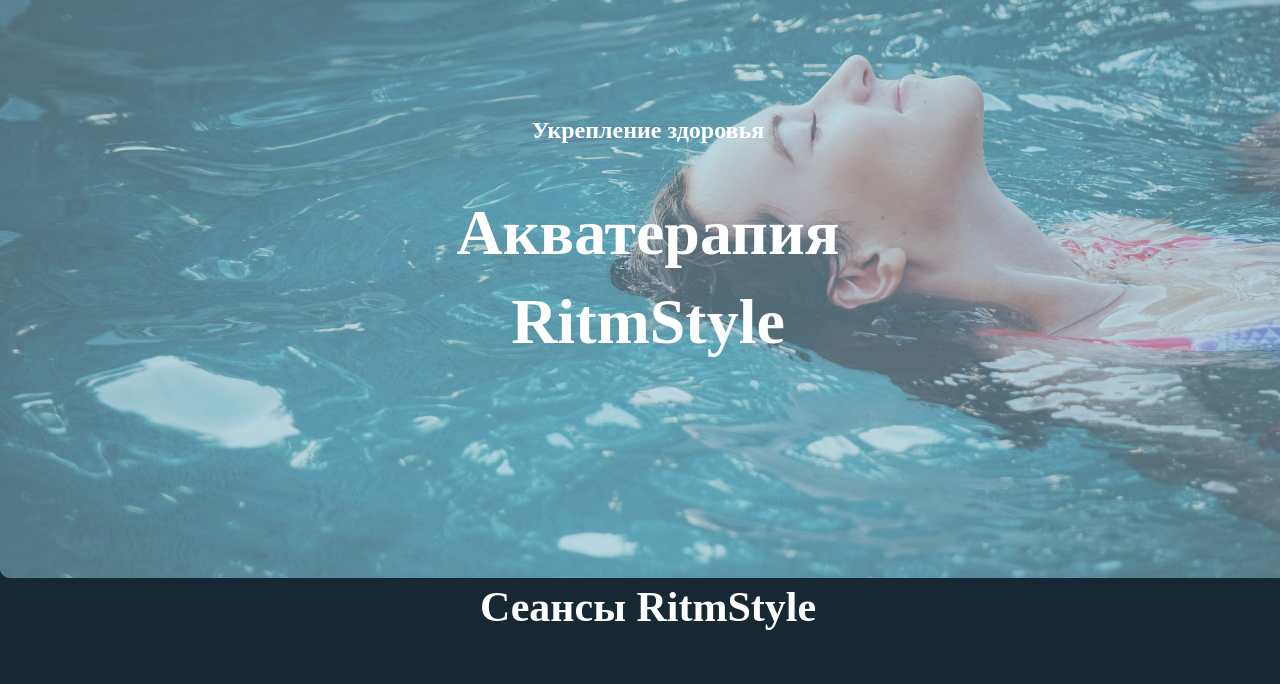
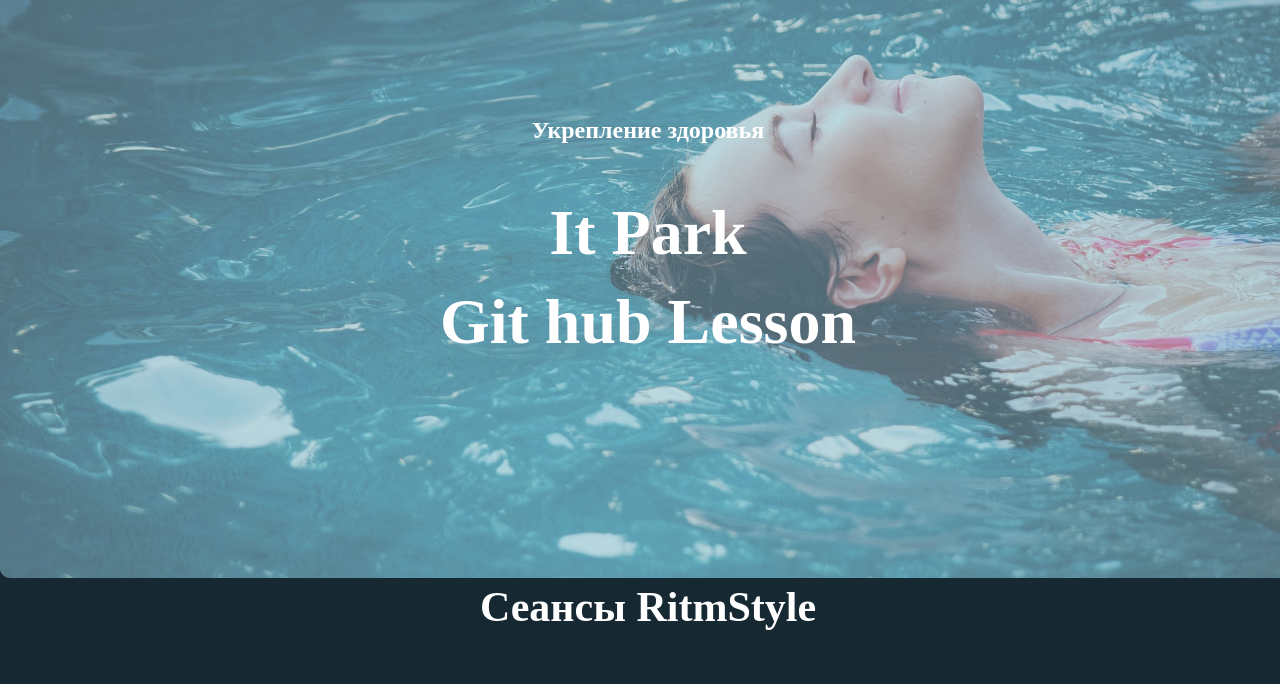
Before and after one commit to Bakhtiyor99/fdasfsf, a plain HTML site: page index.html in a window 1280 px wide. Shown: the part 112-796 px from the top of the page. Drawn offline with Linux system fonts and the light colour scheme.

Commit message:
changed all file

```diff
--- a/index.html
+++ b/index.html
@@ -29,7 +29,7 @@
         <!-- header close banner open-->
         <div id="banner">
             <p>Укрепление здоровья</p>
-            <h1>Акватерапия <br>RitmStyle</h1>
+            <h1>It Park <br>Git hub Lesson</h1>
         </div>
         <!-- banner close   banner-2 open -->
         <div id="banner-2">
```
